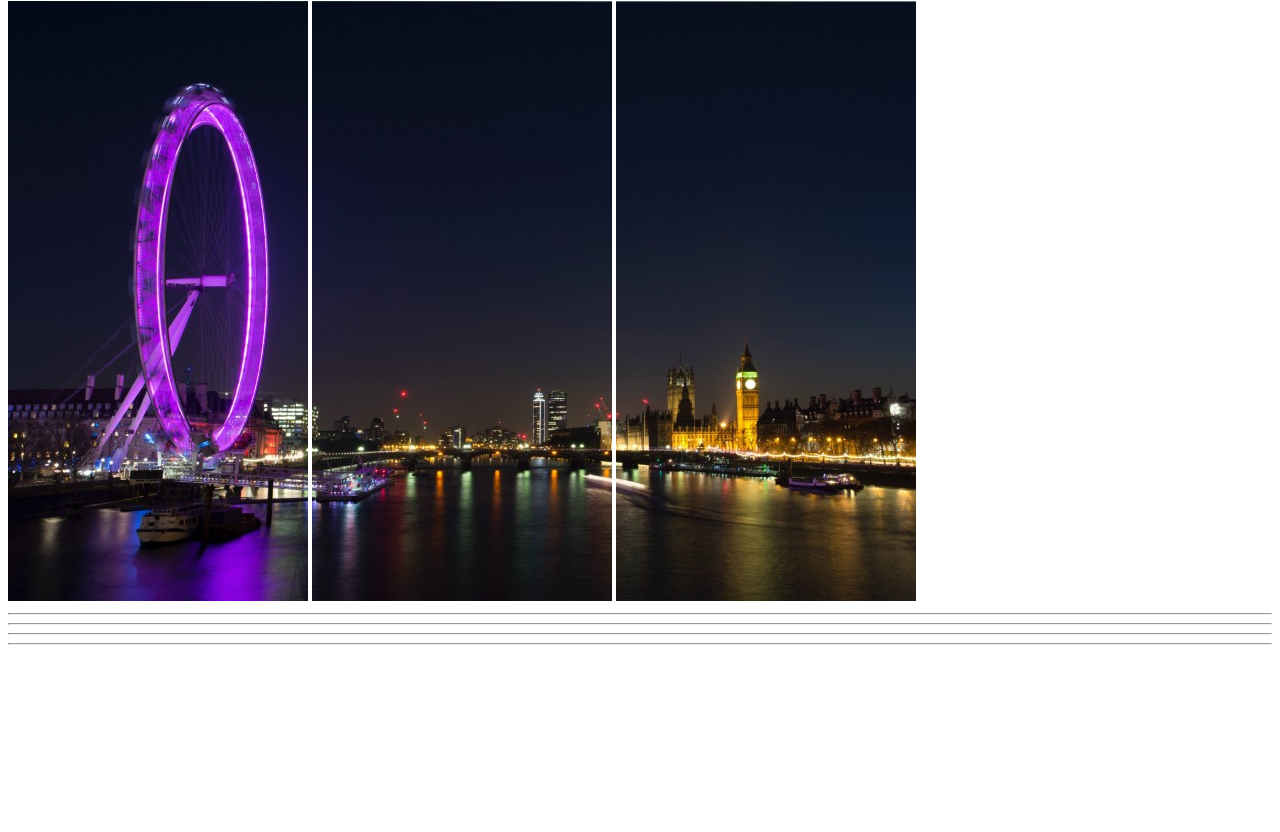
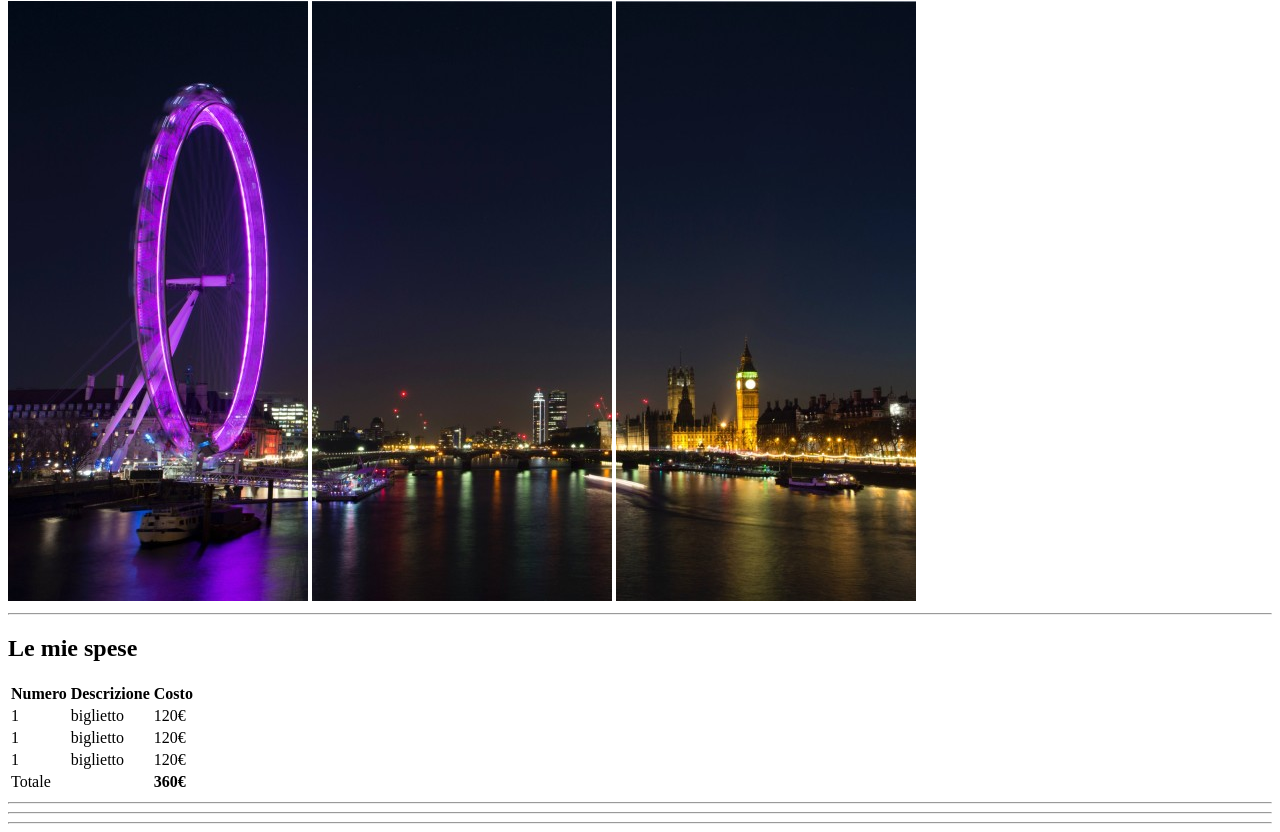
Before and after one commit to Simone-De-Santis/html-london-trip, a plain HTML site: page index.html in a window 1280 px wide. Shown: the part 79-911 px from the top of the page. Before the commit the page ends 800 px from the top, so only its background shows below. Drawn offline with Linux system fonts and the light colour scheme.

Commit message:
completamento tabella spese

```diff
--- a/index.html
+++ b/index.html
@@ -16,6 +16,36 @@
         <img src="./img/london-3.jpg" alt="londra-3">
     </head>
     <hr>
+    <section class="spese">
+        <h2>Le mie spese</h2>
+        <table>
+            <tr>
+             <th>Numero</th>
+             <th>Descrizione</th>
+             <th>Costo</th>
+            </tr>
+            <tr>
+             <td>1</td>
+             <td>biglietto</td>
+             <td>120€</td>
+            </tr>
+            <tr>
+             <td>1</td>
+             <td>biglietto</td>
+             <td>120€</td>
+            </tr>
+            <tr>
+             <td>1</td>
+             <td>biglietto</td>
+             <td>120€</td>
+             </tr>
+            <tr>
+             <td>Totale</td>
+             <td></td>
+             <td><strong>360€</strong></td>
+            </tr>
+        </table>
+    </section>
     <!-- tabella spese -->
     <hr>
     <!-- lista cose da fare + caratteri speciali  -->
```
